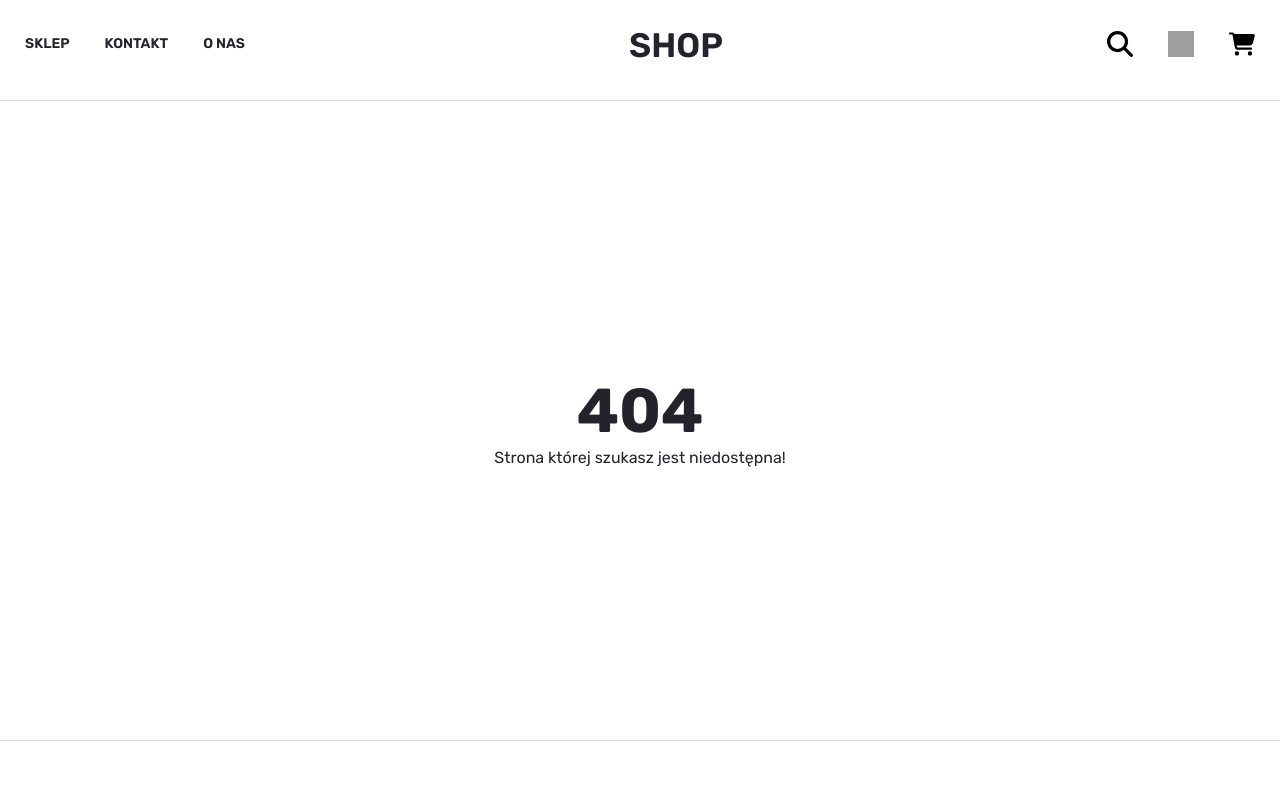
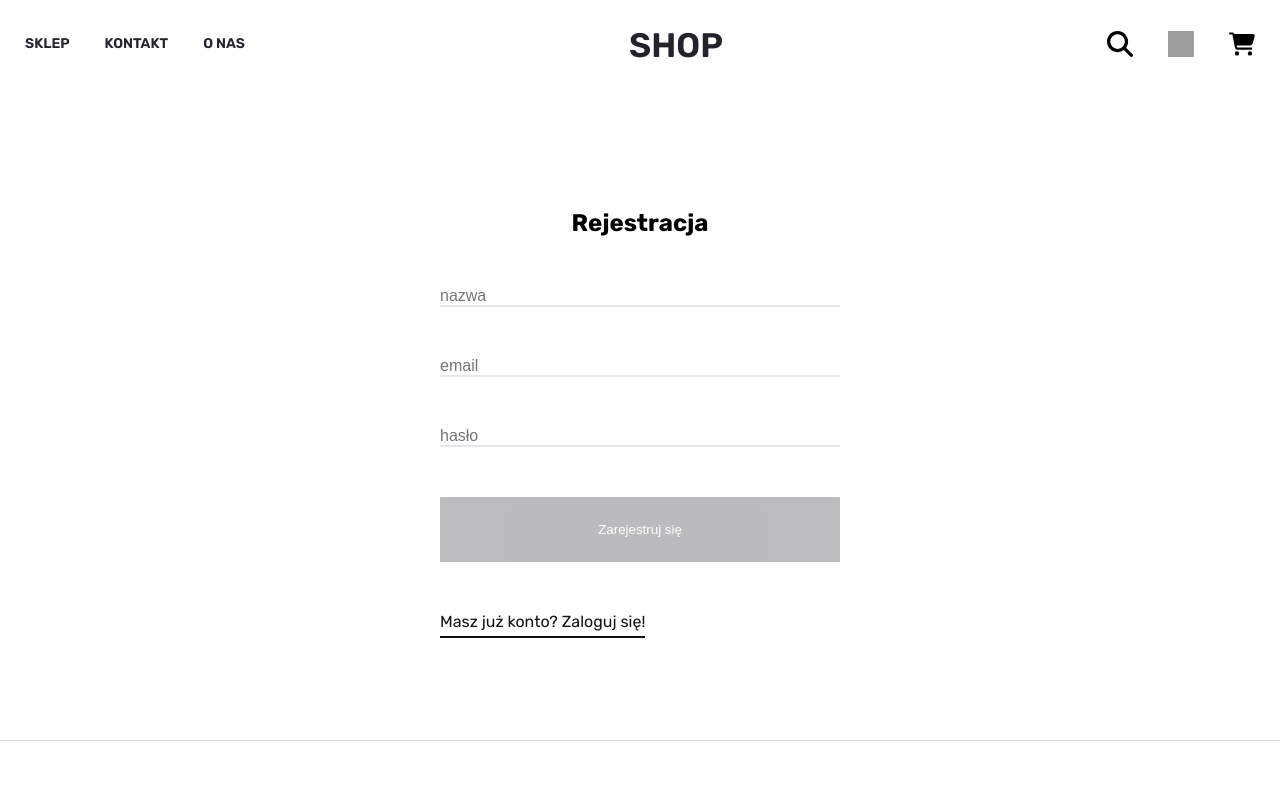
Before and after one commit to Krzysztof-Polec/clothes-shop, a React (Vite) app in the folder client/: page /rejestracja in a window 1280 px wide. Before the commit this address had no page. Shown: the top 794 px of the page. Built offline with nearby package versions, Linux system fonts and the light colour scheme; grey boxes are pictures that could not be loaded.

Commit message:
Login and registration system added

```diff
--- a/client/src/components/App/App.jsx
+++ b/client/src/components/App/App.jsx
@@ -1,3 +1,4 @@
+import { useEffect } from "react"
 import { createBrowserRouter, RouterProvider, Outlet, useLocation } from "react-router-dom"
 import Footer from "../Footer/Footer"
 import PageHeader from "../PageHeader/PageHeader"
@@ -10,8 +11,20 @@ import SearchPage from "../../pages/SearchPage/SearchPage"
 import AccountPage from "../../pages/AccountPage/AccountPage"
 import CartPage from "../../pages/CartPage/CartPage"
 import Page404 from "../../pages/Page404/Page404"
+import RegisterPage from "../../pages/RegisterPage/RegisterPage"
+import LoginPage from "../../pages/LoginPage/LoginPage"
+
+const useScrollToTop = () => {
+  const { pathname } = useLocation()
+
+  useEffect(() => {
+    window.scrollTo(0, 0)
+  }, [pathname])
+}
 
 const Layout = () => {
+  useScrollToTop()
+
   return(
     <div>
       <PageHeader></PageHeader>
@@ -51,6 +64,14 @@ const router = createBrowserRouter([
         element: <SearchPage></SearchPage>
       },
       {
+        path: "/rejestracja",
+        element: <RegisterPage></RegisterPage>
+      },
+      {
+        path: "/logowanie",
+        element: <LoginPage></LoginPage>
+      },
+      {
         path: "/konto",
         element: <AccountPage></AccountPage>
       },
--- a/client/src/components/Nav/Nav.jsx
+++ b/client/src/components/Nav/Nav.jsx
@@ -6,6 +6,8 @@ import searchImage from "../../icons/search.svg"
 import accountImage from "../../icons/account.svg"
 
 const Nav = () => {
+  const isLogin = sessionStorage.getItem("jwt") ? true : false
+
   return(
     <nav className={styles.navContent}>
       <div className={styles.navLeftPanel}>
@@ -23,7 +25,7 @@ const Nav = () => {
         <Link to="/szukaj">
           <img src={searchImage} alt="search"></img>
         </Link>
-        <Link to="/konto">
+        <Link to={isLogin ? "/konto" : "/logowanie"}>
           <img src={accountImage} alt="account"></img>
         </Link>
         <Link to="/koszyk">
--- a/client/src/components/NavSidePanel/NavSidePanel.jsx
+++ b/client/src/components/NavSidePanel/NavSidePanel.jsx
@@ -11,6 +11,8 @@ const variants = {
 }
 
 const NavSidePanel = ({open}) => {
+  const isLogin = sessionStorage.getItem("jwt") ? true : false
+
   return(
     <motion.div
       className={styles.navSidePanel}
@@ -36,7 +38,7 @@ const NavSidePanel = ({open}) => {
             <p>Koszyk</p>
             <p>0</p>
           </Link>
-          <Link to="/konto">
+          <Link to={isLogin ? "/konto" : "/logowanie"}>
             <img src={accountImage} alt="account"></img>
             <p>Konto</p>
           </Link>
--- a/client/src/components/Product/Product.jsx
+++ b/client/src/components/Product/Product.jsx
@@ -1,4 +1,5 @@
 import { useState } from "react"
+import { Link } from "react-router-dom"
 import { motion } from "framer-motion"
 import styles from "./Product.module.scss"
 import ProductShortcut from "../ProductShortcut/ProductShortcut"
@@ -10,15 +11,18 @@ const Product = ({product}) => {
   const productName = product?.attributes.product_name
 
   return(
-    <motion.a
+    <Link
+      to={`/produkty/${productCategory.toLowerCase()}/${productName.replace(/\s+/g, "-").toLowerCase()}`}
       className={styles.product}
-      href={`produkty/${productCategory.toLowerCase()}/${productName.replace(/\s+/g, "-").toLowerCase()}`}
+      onMouseEnter={() => setIsHovered(true)}
+      onMouseLeave={() => setIsHovered(false)}
+      >
+      <motion.div
         initial={{ opacity: 0 }}
         whileInView={{ opacity: 1 }}
         transition={{duration: 1}}
         viewport={{ once: true }}
-      onMouseEnter={() => setIsHovered(true)}
-      onMouseLeave={() => setIsHovered(false)}
+        className={styles.animatedDiv}
       >
         <div className={styles.productHeader}>
           <img
@@ -31,7 +35,8 @@ const Product = ({product}) => {
           <p>{product?.attributes.product_name}</p>
           <p>{product?.attributes.product_price} zł</p>
         </div>
-    </motion.a>
+      </motion.div>
+    </Link>
   )
 }
 
--- a/client/src/components/Product/Product.module.scss
+++ b/client/src/components/Product/Product.module.scss
@@ -1,9 +1,11 @@
 .product{
+  text-decoration: none;
+  cursor: pointer;
+
+  .animatedDiv{
     display: flex;
     flex-direction: column;
     gap: 15px;
-  text-decoration: none;
-  cursor: pointer;
 
     .productHeader{
       position: relative;
@@ -22,3 +24,4 @@
       gap: 10px;
     }
   }
+}
--- /dev/null
+++ b/client/src/components/Toast/Toast.jsx
@@ -0,0 +1,20 @@
+import { useState, useEffect } from "react"
+import styles from "./Toast.module.scss"
+
+const Toast = ({ text }) => {
+  const [show, setShow] = useState(false)
+
+  useEffect(() => {
+    if(text){
+      setShow(true)
+      const timer = setTimeout(() => {
+        setShow(false)
+      }, 3000)
+      return () => clearTimeout(timer)
+    }
+  }, [text])
+
+  return <div className={`${styles.toast} ${show ? styles.show : ""}`}>{text}</div>
+}
+
+export default Toast
--- /dev/null
+++ b/client/src/components/Toast/Toast.module.scss
@@ -0,0 +1,37 @@
+.toast{
+  font-family: 'Rubik', sans-serif;
+  visibility: hidden;
+  min-width: 250px;
+  margin-left: -125px;
+  background-color: #333;
+  color: #fff;
+  text-align: center;
+  border-radius: 5px;
+  padding: 16px;
+  position: fixed;
+  left: 50%;
+  bottom: 30px;
+
+  &.show{
+    visibility: visible;
+    animation: fadein 0.5s, fadeout 0.5s 2.5s;
+  }
+}
+
+@keyframes fadein {
+  from {bottom: 0; opacity: 0;}
+  to {bottom: 30px; opacity: 1;}
+}
+
+@keyframes fadeout {
+  from {bottom: 30px; opacity: 1;}
+  to {bottom: 0; opacity: 0;}
+}
+
+@media(min-width: 700px){
+  .toast{
+    margin-left: 0;
+    left: auto;
+    right: 30px;
+  }
+}
--- /dev/null
+++ b/client/src/pages/LoginPage/LoginPage.jsx
@@ -0,0 +1,83 @@
+import { useState, useEffect } from "react"
+import axios from "axios"
+import { Link, useNavigate } from "react-router-dom"
+import styles from "./LoginPage.module.scss"
+import Toast from "../../components/Toast/Toast"
+
+const LoginPage = () => {
+  const [email, setEmail] = useState("")
+  const [password, setPassword] = useState("")
+  const [error, setError] = useState("")
+  const navigate = useNavigate()
+
+  useEffect(()=>{
+    const jwt = sessionStorage.getItem("jwt")
+
+    if(jwt) navigate("/konto")
+  },[])
+
+  useEffect(() => {
+    if(error){
+      const timer = setTimeout(() => {
+        setError(null)
+      }, 3000)
+      return () => clearTimeout(timer)
+    }
+  }, [error])
+
+  const handleEmailChange = (e) => setEmail(e.target.value)
+
+  const handlePasswordChange = (e) => setPassword(e.target.value)
+
+  const handleSignIn = () => {
+    const data = {
+      identifier: email,
+      password: password
+    }
+
+    console.log(data)
+    if(!email.includes("@") || email.length < 6){
+      setError("Email jest za krótki albo nie zawiera @")
+      return
+    }
+
+    if(password.length < 6){
+      setError("Hasło jest za krótkie")
+      return
+    }
+
+    axios.post(import.meta.env.VITE_APP_API_URL + "/auth/local",data).then(resp => {
+      console.log(resp.data.user)
+      console.log(resp.data.jwt)
+      sessionStorage.setItem("user",JSON.stringify(resp.data.user))
+      sessionStorage.setItem("jwt",resp.data.jwt)
+      navigate("/konto")
+      setEmail("")
+      setPassword("")
+      setError("")
+    }).catch(error => {
+      setError("logowanie nie powiodło się")
+    })
+  }
+
+  return(
+    <>
+      <div className={styles.loginPage}>
+        <div className={styles.loginPageHeader}>
+          <h2>Logowanie</h2>
+        </div>
+        <div className={styles.loginPageMainContent}>
+          <input type="email" placeholder="email" value={email} onChange={handleEmailChange}></input>
+          <input type="password" placeholder="hasło" value={password} onChange={handlePasswordChange}></input>
+          <button onClick={handleSignIn} disabled={!(email && password)}>Zaloguj się</button>
+          <div>
+            <Link to="/rejestracja">Nie masz konta? Utwórz je!</Link>
+          </div>
+        </div>
+      </div>
+      {error && <Toast text={error}></Toast>}
+    </>
+  )
+}
+
+export default LoginPage
--- /dev/null
+++ b/client/src/pages/LoginPage/LoginPage.module.scss
@@ -0,0 +1,65 @@
+.loginPage{
+  display: flex;
+  justify-content: center;
+  align-items: center;
+  flex-direction: column;
+  min-height: 80vh;
+  padding: 25px;
+  font-family: 'Rubik', sans-serif;
+
+  .loginPageHeader{
+    margin-bottom: 50px;
+  }
+
+  .loginPageMainContent{
+    display: flex;
+    flex-direction: column;
+    gap: 50px;
+    max-width: 400px;
+    width: 100%;
+
+    input[type=email],input[type=password]{
+      width: 100%;
+      border: none;
+      border-bottom: 2px solid #e4e6eb;
+      color: #7c7c80;
+      font-size: 16px;
+      transition: 0.3s;
+
+      &:focus{
+        outline: none;
+        border-bottom: 2px solid #121212;
+        padding-bottom: 3px;
+      }
+    }
+
+    button{
+      background-color: #23232c;
+      color: #FFFFFF;
+      display: flex;
+      justify-content: center;
+      align-items: center;
+      gap: 25px;
+      padding: 25px;
+      border: none;
+      transition: .3s ease-in-out;
+      cursor: pointer;
+
+      &:disabled{
+        opacity: 0.3;
+        cursor: default;
+      }
+
+      &:hover{
+        background-color: black;
+      }
+    }
+
+    a{
+      text-decoration: none;
+      color: #121212;
+      border-bottom: 2px solid #121212;
+      padding-bottom: 5px;
+    }
+  }
+}
--- /dev/null
+++ b/client/src/pages/RegisterPage/RegisterPage.jsx
@@ -0,0 +1,94 @@
+import { useState, useEffect } from "react"
+import axios from "axios"
+import { Link, useNavigate } from "react-router-dom"
+import styles from "./RegisterPage.module.scss"
+import Toast from "../../components/Toast/Toast"
+
+const RegisterPage = () => {
+  const [username, setUsername] = useState("")
+  const [email, setEmail] = useState("")
+  const [password, setPassword] = useState("")
+  const [error, setError] = useState("")
+  const navigate = useNavigate()
+
+  const handleUsernameChange = (e) => setUsername(e.target.value)
+
+  const handleEmailChange = (e) => setEmail(e.target.value)
+
+  const handlePasswordChange = (e) => setPassword(e.target.value)
+
+  useEffect(()=>{
+    const jwt = sessionStorage.getItem("jwt")
+
+    if(jwt) navigate("/konto")
+  },[])
+
+  useEffect(() => {
+    if(error){
+      const timer = setTimeout(() => {
+        setError(null)
+      }, 3000)
+      return () => clearTimeout(timer)
+    }
+  }, [error])
+
+  const handleCreateUserAccount =  () => {
+    const data = {
+      username: username,
+      email: email,
+      password: password
+    }
+
+    if(username.length < 3){
+      setError("Nazwa musi być dłuższa")
+      return
+    }
+
+    if(!email.includes("@") || email.length < 6){
+      setError("Email jest za krótki albo nie zawiera @")
+      return
+    }
+
+    if(password.length < 6){
+      setError("Hasło jest za krótkie")
+      return
+    }
+
+    console.log(data)
+    axios.post(import.meta.env.VITE_APP_API_URL + "/auth/local/register", data).then(resp => {
+      console.log(resp.data.user)
+      console.log(resp.data.jwt)
+      sessionStorage.setItem("user",JSON.stringify(resp.data.user))
+      sessionStorage.setItem("jwt",resp.data.jwt)
+      navigate("/logowanie")
+      setUsername("")
+      setEmail("")
+      setPassword("")
+      setError("")
+    }).catch(error => {
+      setError("Rejestracja nie powiodła się")
+    })
+  }
+
+  return(
+    <>
+      <div className={styles.registerPage}>
+        <div className={styles.registerPageHeader}>
+          <h2>Rejestracja</h2>
+        </div>
+        <div className={styles.registerPageMainContent}>
+          <input type="text" placeholder="nazwa" value={username} onChange={handleUsernameChange}></input>
+          <input type="email" placeholder="email" value={email} onChange={handleEmailChange}></input>
+          <input type="password" placeholder="hasło" value={password} onChange={handlePasswordChange}></input>
+          <button onClick={handleCreateUserAccount} disabled={!(username && email && password)}>Zarejestruj się</button>
+          <div>
+            <Link to="/logowanie">Masz już konto? Zaloguj się!</Link>
+          </div>
+        </div>
+      </div>
+     <Toast text={error}></Toast>
+    </>
+  )
+}
+
+export default RegisterPage
--- /dev/null
+++ b/client/src/pages/RegisterPage/RegisterPage.module.scss
@@ -0,0 +1,65 @@
+.registerPage{
+  display: flex;
+  justify-content: center;
+  align-items: center;
+  flex-direction: column;
+  min-height: 80vh;
+  padding: 25px;
+  font-family: 'Rubik', sans-serif;
+
+  .registerPageHeader{
+    margin-bottom: 50px;
+  }
+
+  .registerPageMainContent{
+    display: flex;
+    flex-direction: column;
+    gap: 50px;
+    max-width: 400px;
+    width: 100%;
+
+    input[type=text],input[type=email],input[type=password]{
+      width: 100%;
+      border: none;
+      border-bottom: 2px solid #e4e6eb;
+      color: #7c7c80;
+      font-size: 16px;
+      transition: 0.3s;
+
+      &:focus{
+        outline: none;
+        border-bottom: 2px solid #121212;
+        padding-bottom: 3px;
+      }
+    }
+
+    button{
+      background-color: #23232c;
+      color: #FFFFFF;
+      display: flex;
+      justify-content: center;
+      align-items: center;
+      gap: 25px;
+      padding: 25px;
+      border: none;
+      transition: .3s ease-in-out;
+      cursor: pointer;
+
+      &:disabled{
+        opacity: 0.3;
+        cursor: default;
+      }
+
+      &:hover{
+        background-color: black;
+      }
+    }
+
+    a{
+      text-decoration: none;
+      color: #121212;
+      border-bottom: 2px solid #121212;
+      padding-bottom: 5px;
+    }
+  }
+}
```
Also changed, not shown: 2 other files (tests, documents, lock files or other folders). Lines whose indentation alone changed are shown as unchanged.
